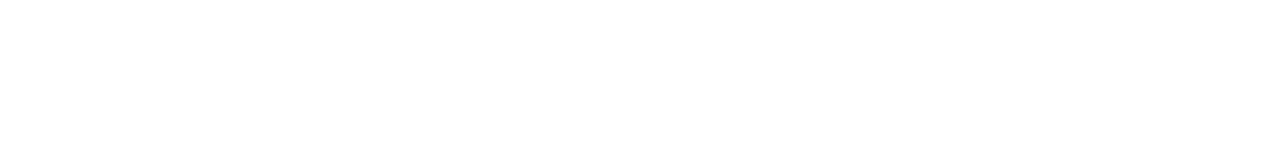
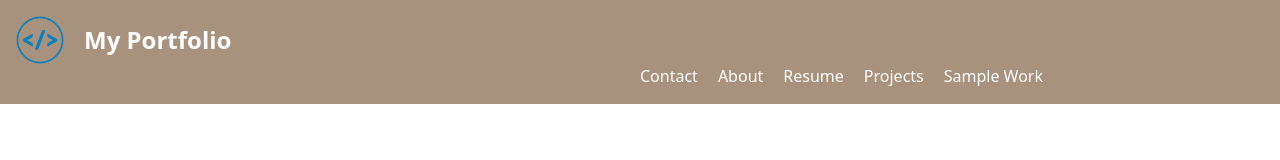
Before and after one commit to alexperedel/alexperedel.github.io, a plain HTML site: page index.html in a window 1280 px wide. Drawn offline with Linux system fonts and the light colour scheme.

Commit message:
feat: Add header with navigation to 'index.html'

```diff
--- a/index.html
+++ b/index.html
@@ -3,8 +3,25 @@
 <head>
     <meta charset="UTF-8">
     <title>Title</title>
+    <link rel="stylesheet" href="./assets/css/site.css">
 </head>
 <body>
 
+<header class="body-header sticky top-0 z-50 flex items-center w-full bg-[#a9927d] p-4 xl:flex-wrap">
+    <img class="logo w-12 h-12 mr-5 bg-transparent" src="./assets/images/logo.png" alt="Logo">
+    <h1 class="website-name text-2xl font-bold text-white mr-5"> My Portfolio </h1>
+
+    <nav class="top-nav hidden xl:flex items-center w-full ml-[50%] gap-5 text-white">
+        <a class="hover:text-gray-300" href="./contact.html">Contact</a>
+        <a class="hover:text-gray-300" href="./about.html">About</a>
+        <a class="hover:text-gray-300" href="./resume.html">Resume</a>
+        <a class="hover:text-gray-300" href="./projects.html">Projects</a>
+        <a class="hover:text-gray-300" href="./mywork.html">Sample Work</a>
+    </nav>
+
+<!--    <img class="hamburger-menu ml-auto xl:hidden w-10 h-10 bg-[#f2f4f3]" src="./assets/images/hamburger-menu.png" alt="Menu">-->
+</header>
+
+
 </body>
 </html>
--- a/tailwind.config.js
+++ b/tailwind.config.js
@@ -1,8 +1,7 @@
 /** @type {import('tailwindcss').Config} */
 module.exports = {
   content: [
-    "./*.html",
-    "./src/**/*.{html,js,jsx,ts,tsx}",
+      "./*.html",
   ],
   theme: {
     extend: {},
```
Also changed, not shown: assets/css/site.css (added), assets/images/logo.png (added).
